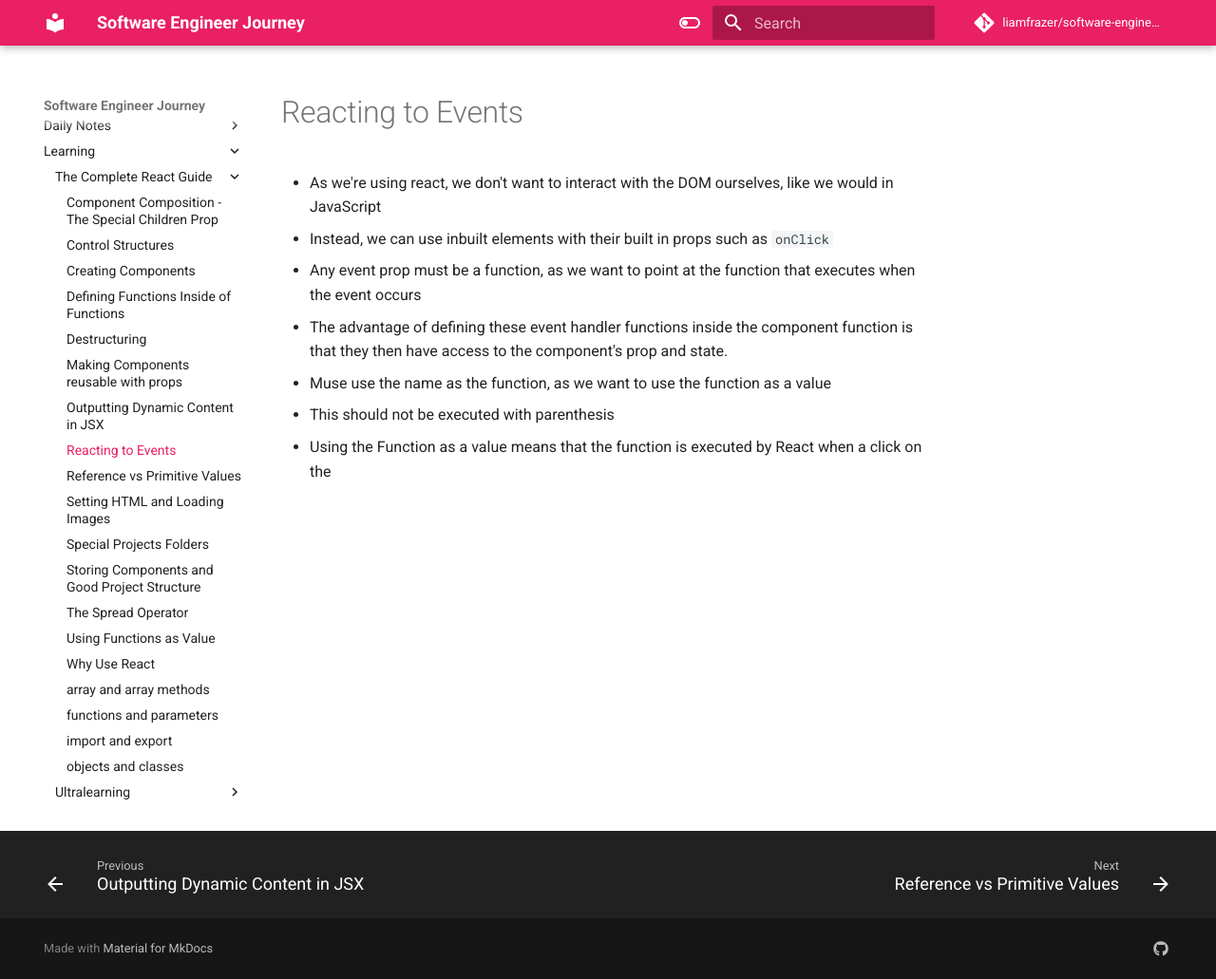
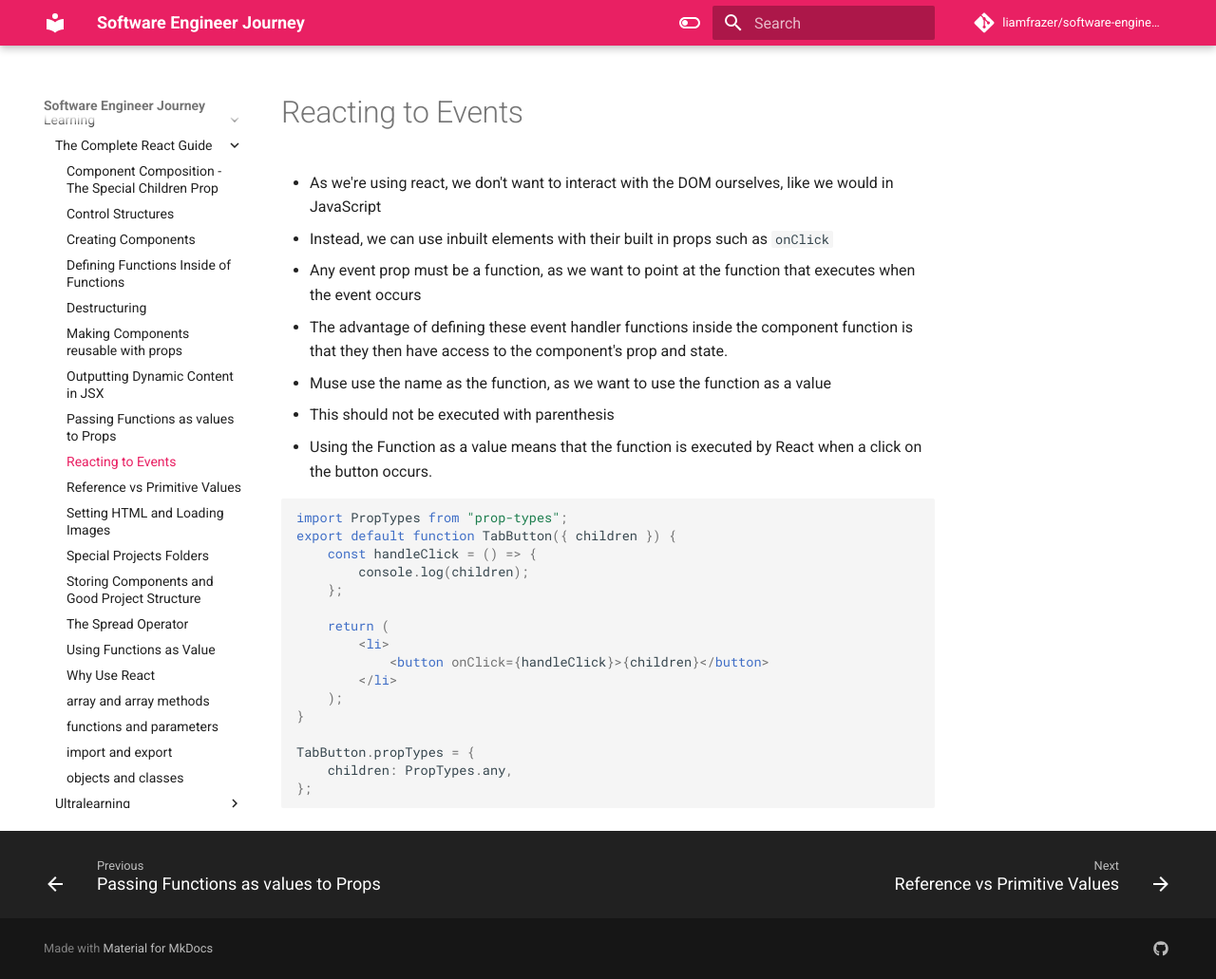
Before and after one commit to liamfrazer/software-engineer-journey, an MkDocs documentation site: the page built from docs/Learning/The Complete React Guide/Reacting to Events.md, in a window 1280 px wide and 1031 px high. Shown: the whole window at 95% size. Built offline with MkDocs 1.6.1 and Material for MkDocs 9.7.7, drawn with Linux system fonts in a browser that asks for light colours; comment, search, counter and statistics services are not loaded.

Commit message:
vault backup: 2023-12-17 11:52:39

````diff
--- /dev/null
+++ b/docs/Learning/The Complete React Guide/Passing Functions as values to Props.md
@@ -0,0 +1,8 @@
+---
+tags:
+  - props
+  - functions
+  - values
+  - react
+---
+# Passing Functions as values to Props
--- a/docs/Learning/The Complete React Guide/Reacting to Events.md
+++ b/docs/Learning/The Complete React Guide/Reacting to Events.md
@@ -14,4 +14,24 @@ tags:
 
 * Muse use the name as the function, as we want to use the function as a value
 * This should not be executed with parenthesis
-* Using the Function as a value means that the function is executed by React when a click on the
+* Using the Function as a value means that the function is executed by React when a click on the button occurs.
+
+```jsx
+import PropTypes from "prop-types";
+export default function TabButton({ children }) {
+	const handleClick = () => {
+		console.log(children);
+	};
+
+	return (
+		<li>
+			<button onClick={handleClick}>{children}</button>
+		</li>
+	);
+}
+
+TabButton.propTypes = {
+	children: PropTypes.any,
+};
+
+```
````
Also changed, not shown: docs/index.md (+1 -0 lines).
